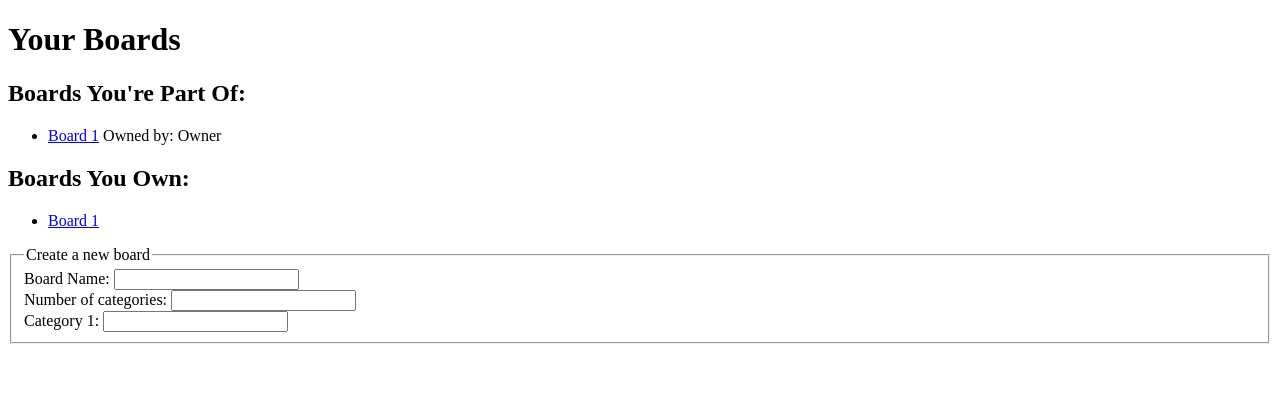
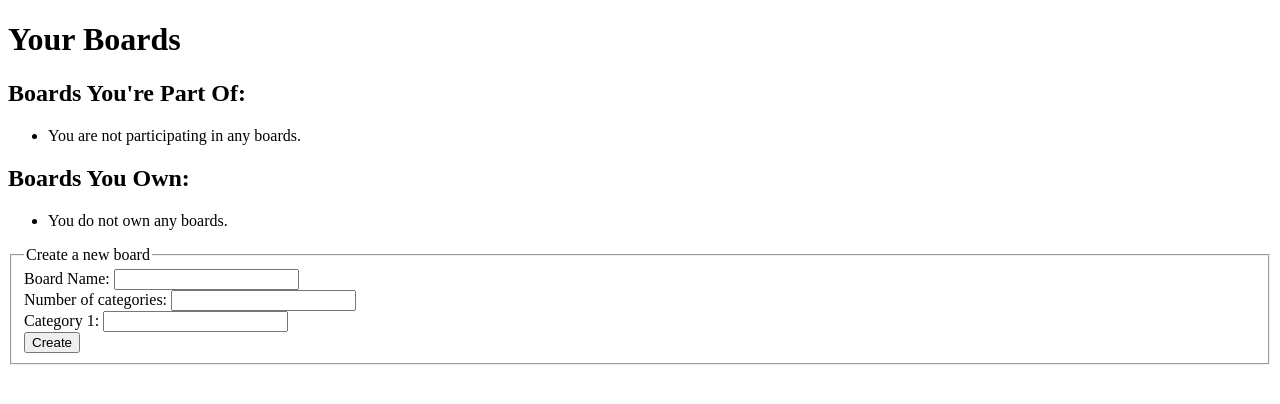
Before and after one commit to fracture91/PointsBoard, a Django app: template PointsBoard/points/templates/points/boards.html in a window 1280 px wide. Shown: the top 404 px of the page. Run offline with Django 3.2, Linux system fonts and the light colour scheme; the template is opened without the code that fills it, so the values that code supplies are empty; parts of the project's set-up code (start-up, migrations or seed data) failed here and were passed over.

Commit message:
Templated boards.html, made view work with it.

```diff
--- a/PointsBoard/points/templates/points/boards.html
+++ b/PointsBoard/points/templates/points/boards.html
@@ -1,31 +1,40 @@
-<!DOCTYPE html>
-<html lang="en">
-	<head>
-		<meta charset="utf-8" />
-		<title>Points Board</title>
-		<meta name="description" content="" />
-		<meta name="author" content="Hillary Fotino" />
-	</head>
-	<body>
-		<div>
+{% extends "points/base.html" %}
+
+{% block title %}
+Your Boards
+{% endblock %}
+
+{% block content %}
 	<h1>Your Boards</h1>
 	<section>
 		<h2>Boards You're Part Of:</h2>
 		<ul>
+		{% for board in boards %}
 			<li>
-						<a href="/">Board 1</a> Owned by: Owner
+				<a href="/boards/{{ board.id }}">{{ board.name }}</a> Owned by: <span class="ownername">{{ board.owner.username }}</span>
 			</li>
+		{% empty %}
+			<li>
+				You are not participating in any boards.
+			</li>
+		{% endfor %}
 		</ul>
 	</section>
 	<section>
 		<h2>Boards You Own:</h2>
 		<ul>
+		{% for board in ownedBoards %}
 			<li>
-						<a href="/">Board 1</a>
+				<a href="/boards/{{ board.id }}">{{ board.name }}</a>
 			</li>
+		{% empty %}
+			<li>
+				You do not own any boards.
+			</li>
+		{% endfor %}
 		</ul>
 	</section>
-			<form id="new_board">
+	<form id="new_board" method="post" action="/boards">
 		<fieldset>
 			<legend>
 				Create a new board
@@ -39,8 +48,8 @@
 			<!-- Needs to be multiplied based on number of categories input -->
 			<label for="column_name">Category 1:</label>
 			<input type="text" name="column_name" />
+			<br />
+			<input type="submit" value="Create" />
 		</fieldset>
 	</form>
-		</div>
-	</body>
-</html>
+{% endblock %}
```
Also changed, not shown: PointsBoard/points/views/userBoards.py (+8 -3 lines). Lines whose indentation alone changed are shown as unchanged.
